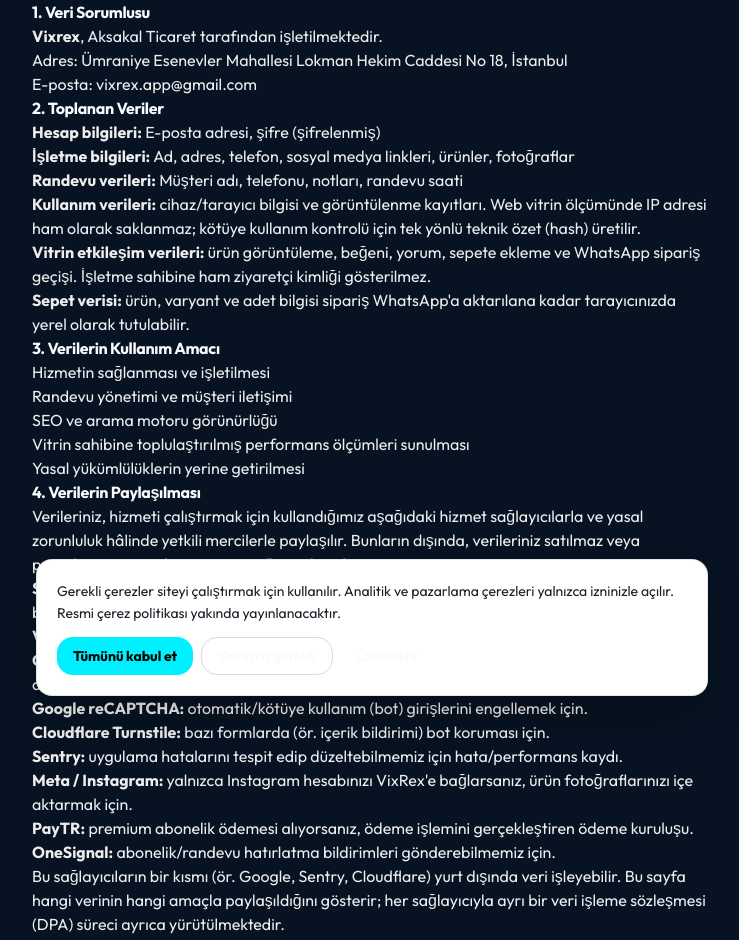
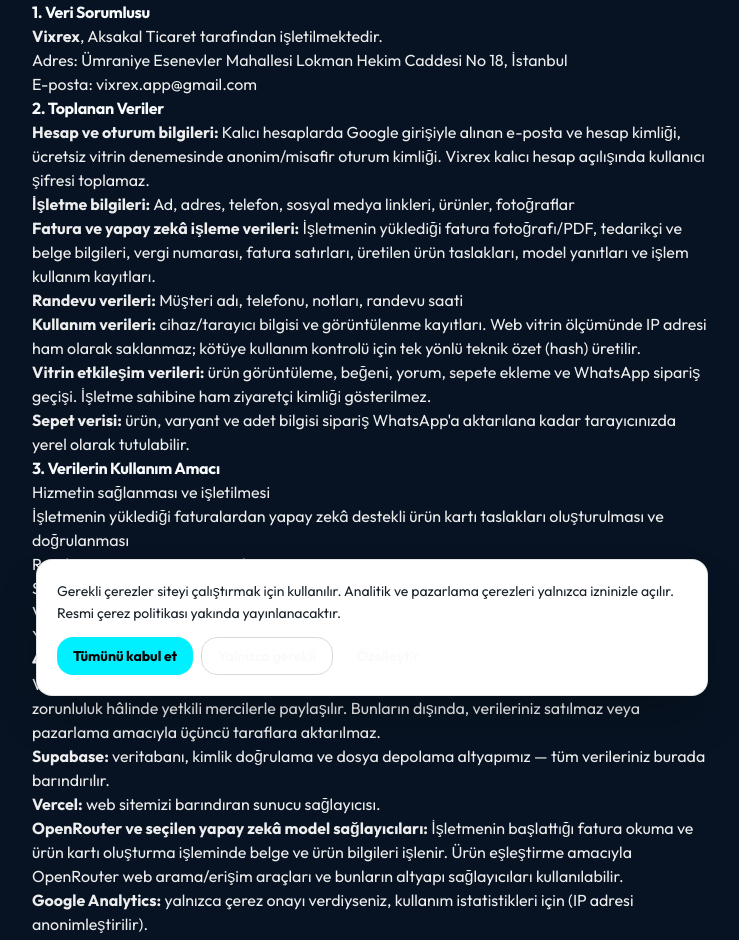
Before and after one commit to xpodiumyours/vixrex, a Next.js app in the folder public_web/: page /privacy in a window 1280 px wide. Shown: the part 88-1028 px from the top of the page, without its empty margins (268-1007 px from the left). Built offline with nearby package versions, Linux system fonts and the light colour scheme; no server answers.

Commit message:
fix(privacy): disclose real Google, anonymous trial, and OpenRouter invoice processing

```diff
--- a/public_web/src/app/privacy/page.tsx
+++ b/public_web/src/app/privacy/page.tsx
@@ -20,8 +20,9 @@ export default function PrivacyPage() {
 
       <h2>2. Toplanan Veriler</h2>
       <ul>
-        <li><strong>Hesap bilgileri:</strong> E-posta adresi, şifre (şifrelenmiş)</li>
+        <li><strong>Hesap ve oturum bilgileri:</strong> Kalıcı hesaplarda Google girişiyle alınan e-posta ve hesap kimliği, ücretsiz vitrin denemesinde anonim/misafir oturum kimliği. Vixrex kalıcı hesap açılışında kullanıcı şifresi toplamaz.</li>
         <li><strong>İşletme bilgileri:</strong> Ad, adres, telefon, sosyal medya linkleri, ürünler, fotoğraflar</li>
+        <li><strong>Fatura ve yapay zekâ işleme verileri:</strong> İşletmenin yüklediği fatura fotoğrafı/PDF, tedarikçi ve belge bilgileri, vergi numarası, fatura satırları, üretilen ürün taslakları, model yanıtları ve işlem kullanım kayıtları.</li>
         <li><strong>Randevu verileri:</strong> Müşteri adı, telefonu, notları, randevu saati</li>
         <li><strong>Kullanım verileri:</strong> cihaz/tarayıcı bilgisi ve görüntülenme kayıtları. Web vitrin ölçümünde IP adresi ham olarak saklanmaz; kötüye kullanım kontrolü için tek yönlü teknik özet (hash) üretilir.</li>
         <li><strong>Vitrin etkileşim verileri:</strong> ürün görüntüleme, beğeni, yorum, sepete ekleme ve WhatsApp sipariş geçişi. İşletme sahibine ham ziyaretçi kimliği gösterilmez.</li>
@@ -31,6 +32,7 @@ export default function PrivacyPage() {
       <h2>3. Verilerin Kullanım Amacı</h2>
       <ul>
         <li>Hizmetin sağlanması ve işletilmesi</li>
+        <li>İşletmenin yüklediği faturalardan yapay zekâ destekli ürün kartı taslakları oluşturulması ve doğrulanması</li>
         <li>Randevu yönetimi ve müşteri iletişimi</li>
         <li>SEO ve arama motoru görünürlüğü</li>
         <li>Vitrin sahibine toplulaştırılmış performans ölçümleri sunulması</li>
@@ -47,6 +49,7 @@ export default function PrivacyPage() {
       <ul>
         <li><strong>Supabase:</strong> veritabanı, kimlik doğrulama ve dosya depolama altyapımız — tüm verileriniz burada barındırılır.</li>
         <li><strong>Vercel:</strong> web sitemizi barındıran sunucu sağlayıcısı.</li>
+        <li><strong>OpenRouter ve seçilen yapay zekâ model sağlayıcıları:</strong> İşletmenin başlattığı fatura okuma ve ürün kartı oluşturma işleminde belge ve ürün bilgileri işlenir. Ürün eşleştirme amacıyla OpenRouter web arama/erişim araçları ve bunların altyapı sağlayıcıları kullanılabilir.</li>
         <li><strong>Google Analytics:</strong> yalnızca çerez onayı verdiyseniz, kullanım istatistikleri için (IP adresi anonimleştirilir).</li>
         <li><strong>Google reCAPTCHA:</strong> otomatik/kötüye kullanım (bot) girişlerini engellemek için.</li>
         <li><strong>Cloudflare Turnstile:</strong> bazı formlarda (ör. içerik bildirimi) bot koruması için.</li>
@@ -56,7 +59,7 @@ export default function PrivacyPage() {
         <li><strong>OneSignal:</strong> abonelik/randevu hatırlatma bildirimleri gönderebilmemiz için.</li>
       </ul>
       <p>
-        Bu sağlayıcıların bir kısmı (ör. Google, Sentry, Cloudflare) yurt
+        Bu sağlayıcıların bir kısmı (ör. Google, Sentry, Cloudflare, OpenRouter ve model sağlayıcıları) yurt
         dışında veri işleyebilir. Bu sayfa hangi verinin hangi amaçla
         paylaşıldığını gösterir; her sağlayıcıyla ayrı bir veri işleme
         sözleşmesi (DPA) süreci ayrıca yürütülmektedir.
```
Also changed, not shown: 1 other file (tests, documents, lock files or other folders).
